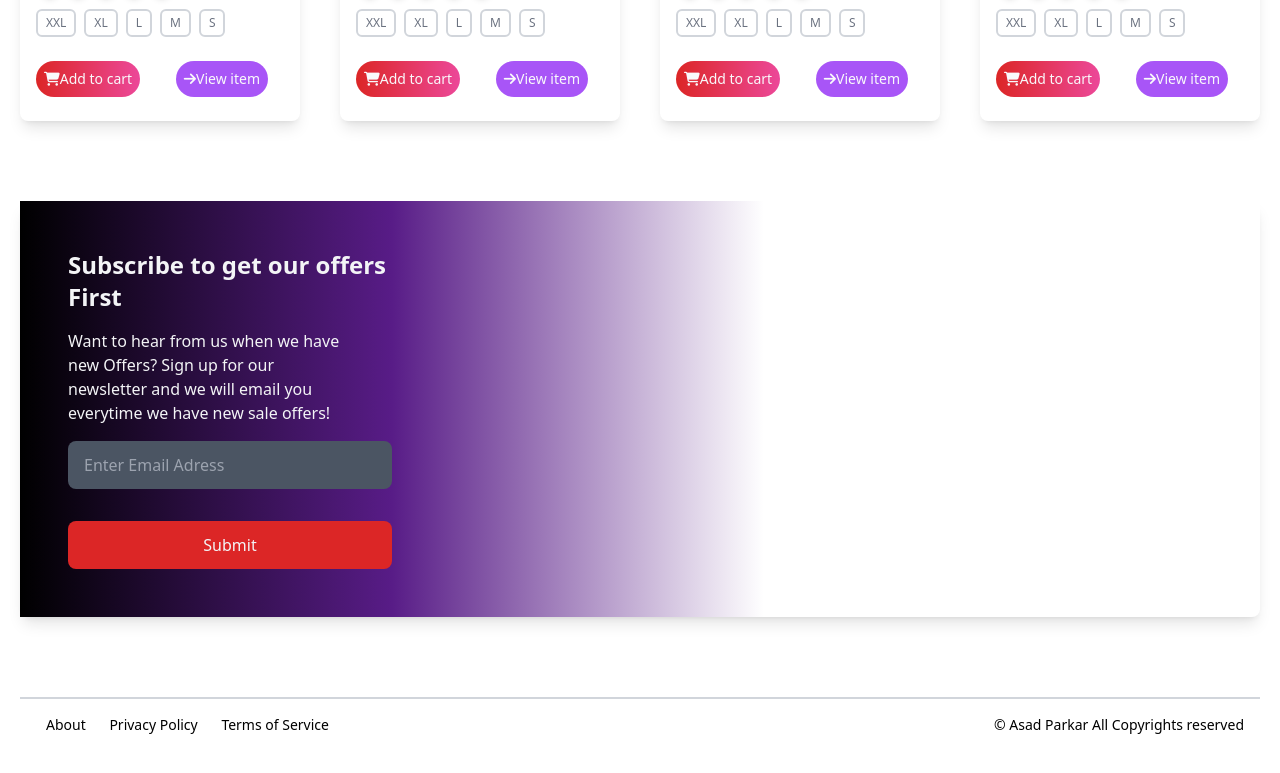
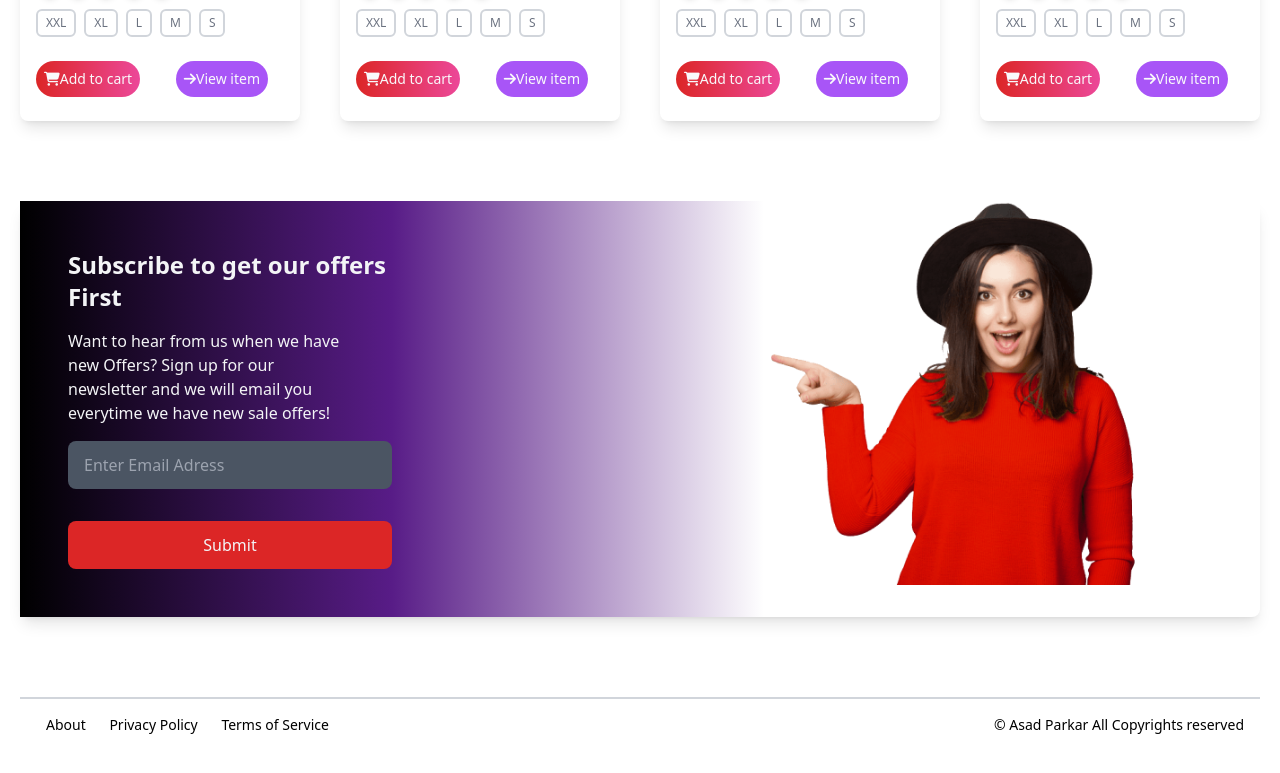
Before and after one commit to asadparkar/ecommerce-tailwind, a plain HTML site: page index.html in a window 1280 px wide. Shown: the part 1967-2740 px from the top of the page. Drawn offline with nearby package versions, Linux system fonts and the light colour scheme; the site is published under a folder, as on GitHub Pages, so addresses that start at the root find nothing.

Commit message:
Update index.html

```diff
--- a/index.html
+++ b/index.html
@@ -293,7 +293,7 @@
                 </div>
             </div>
             <div class="lg:2/5 lg:flex lg:flex-row hidden">
-                <img class="h-96" src="/images/subscribe-banner.png" alt="">
+                <img class="h-96" src="images/subscribe-banner.png" alt="">
             </div>
         </div>
     </div>
```
